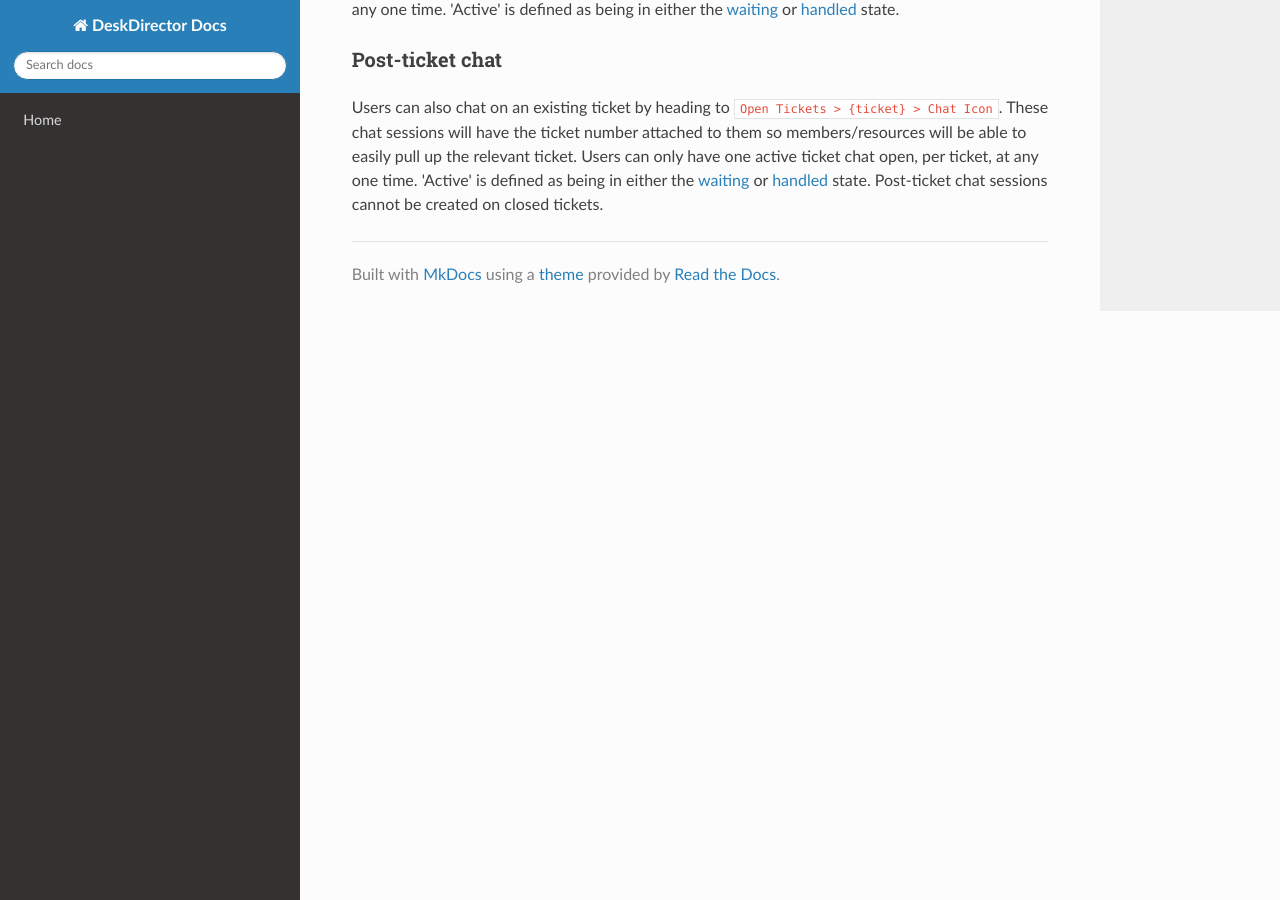
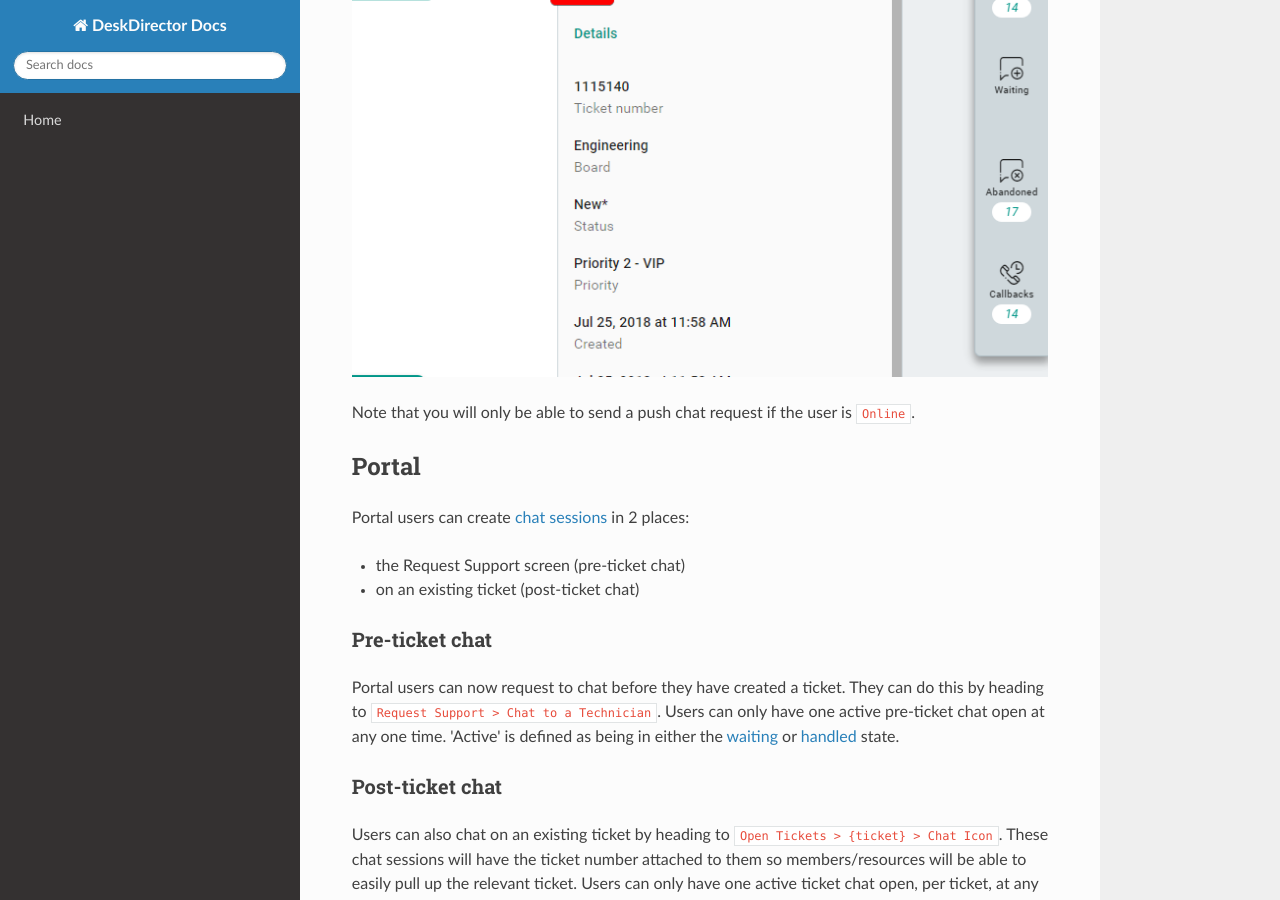
Before and after one commit to DeskDirector/docs, an MkDocs documentation site: the page built from docs/features/talk/creating_a_chat_session.md, in a window 1280 px wide and 900 px high, scrolled down 589 px. Built offline with MkDocs 1.6.1, drawn with Linux system fonts in a browser that asks for light colours; nearby versions of some CDN libraries; old or Windows-style settings are respelled for this version of MkDocs.

Commit message:
docs(talk): add tech push chat screenshots

```diff
--- a/docs/features/talk/creating_a_chat_session.md
+++ b/docs/features/talk/creating_a_chat_session.md
@@ -3,6 +3,10 @@
 ## Tech
 
 Tech users can only create chat sessions from a ticket at this stage and only if that ticket has an online contact assigned to the ticket. This is what's known as a push-chat, where a chat session is created with a target user.
+
+![Tech push chat](./img/tech_push_chat.png)
+
+Note that you will only be able to send a push chat request if the user is `Online`.
 
 ## Portal
 
```
Also changed, not shown: docs/features/talk/img/tech_push_chat.png (added).
